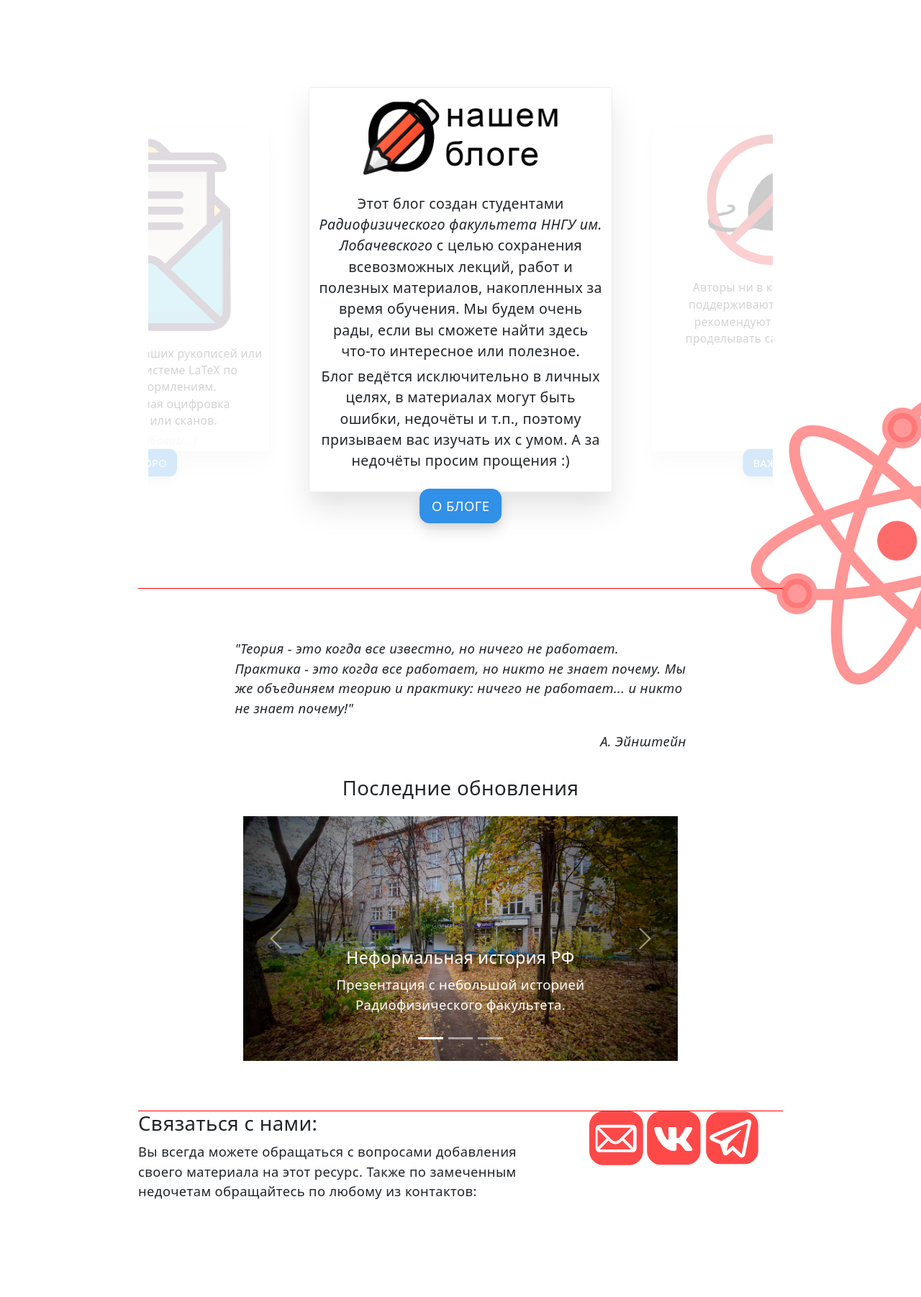
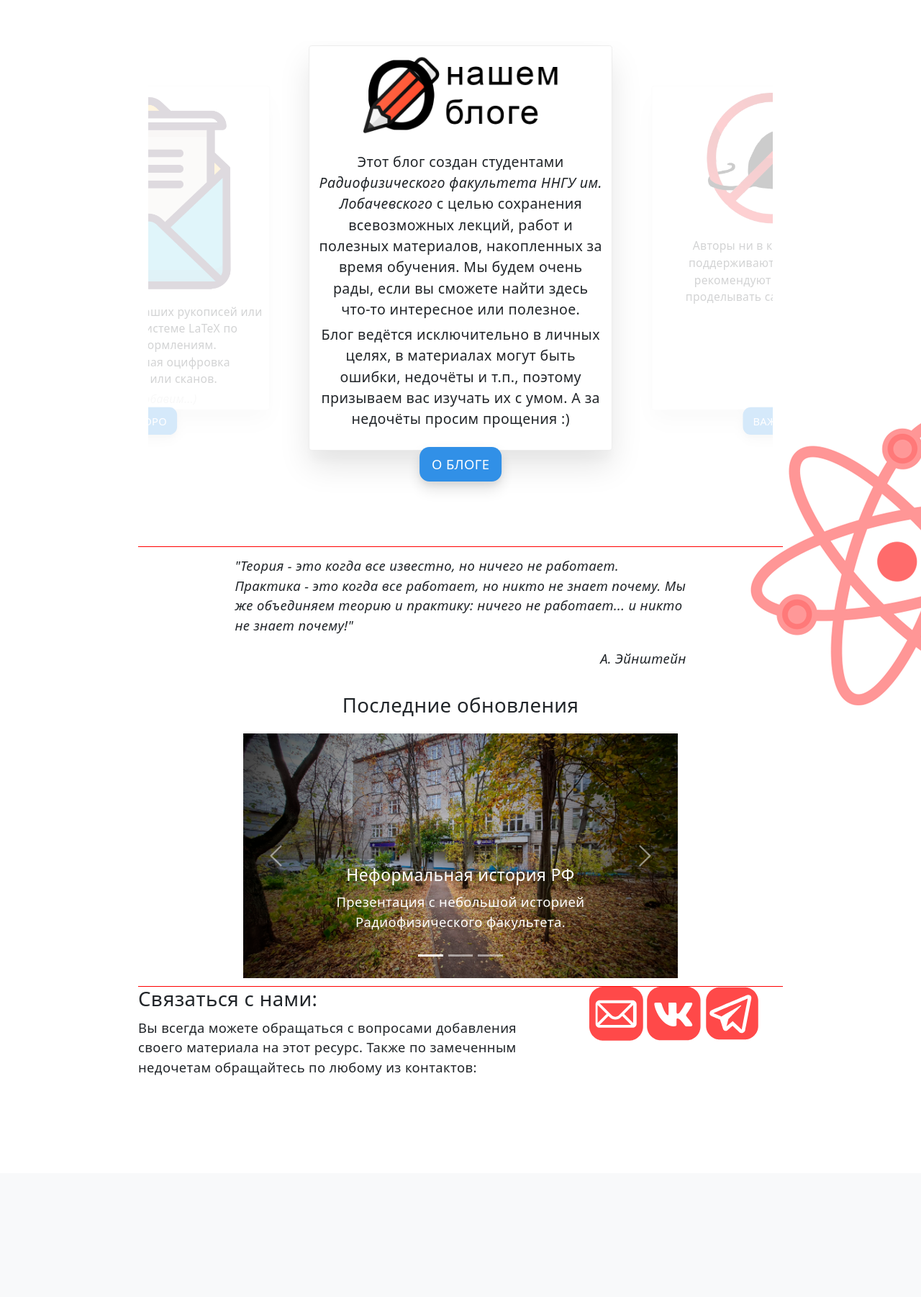
Before and after one commit to YurikBel/BelGor, a Django app: template mainpage/templates/mainpage.html in a window 1280 px wide. Shown: the part 63-1865 px from the top of the page at 72% size. After the commit the page ends 1557 px from the top, so only its background shows below. Run offline with Django 3.2, Linux system fonts and the light colour scheme; the template is opened without the code that fills it, so the values that code supplies are empty; some libraries are stand-ins or nearby versions.

Commit message:
залокал недоделанные графики, добавил ссылки в новости убрал карту отдела в мобилке пофиксил главную страницу

```diff
--- a/mainpage/templates/mainpage.html
+++ b/mainpage/templates/mainpage.html
@@ -81,21 +81,21 @@
       <div class="carousel-item active">
         <img src="/static/image/rf.jpg" class="d-block w-100" alt="...">
         <div class="carousel-caption d-none d-md-block">
-          <h5>Неформальная история РФ</h5>
+          <h5><a class="lastNews" href="/mainpage/test">Неформальная история РФ</a></h5>
           <p>Презентация с небольшой историей Радиофизического факультета.</p>
         </div>
       </div>
       <div class="carousel-item">
         <img src="/static/image/slide2.jpg" class="d-block w-100" alt="...">
         <div class="carousel-caption d-none d-md-block">
-          <h5>Конвертер без ограничений</h5>
+          <h5><a class="lastNews" href="/notes/graph1">Конвертер без ограничений</a></h5>
           <p>Инструкция как написать самому конвертер jpg в pdf.</p>
         </div>
       </div>
       <div class="carousel-item">
         <img src="/static/image/slide3.jpg" class="d-block w-100" alt="...">
         <div class="carousel-caption d-none d-md-block">
-          <a href="/notes/templates/LaTexStat1"><h5>Как написать отчёт в LaTeX?</h5></a>
+          <h5><a class="lastNews" href="/notes/LaTexStat1">Как написать отчёт в LaTeX?</a></h5>
           <p>Краткий очерк с примерами как красиво оформить свой отчёт.</p>
         </div>
       </div>
--- a/static/style/layout.css
+++ b/static/style/layout.css
@@ -126,6 +126,7 @@
 .dropdown-item:hover {
     background-color: var(--color) !important;
     color: white !important;
+    opacity: 0.6;
 }
 
 .elem {
--- a/static/style/mainpage.css
+++ b/static/style/mainpage.css
@@ -78,7 +78,7 @@
 }
 .slider{
     position: relative;
-    top:100px;
+    padding-top: 50px;
     border-bottom-style: solid;
     border-bottom-color: red;
     border-bottom-width: 1px;
@@ -98,22 +98,18 @@
 
 .quote{
     position: relative;
-    top: 150px;
     width: 70%;
     left: 15%;
 }
 
 .news{
     position: relative;
-    top: 150px;
     width: 70%;
     left: 15%;
     padding: 10px;
 }
 
 .contacts{
-    position: relative;
-    top: 200px;
     display: flex;
     justify-content: space-between;
     border-top-style: solid;
@@ -140,6 +136,18 @@
     text-align:right;
 }
 
+.lastNews{
+    text-decoration: none;
+    color: white;
+}
+
+.lastNews:hover {
+    text-decoration: none;
+    color: white;
+    border-bottom:solid white 1px;
+}
+
+
 @media (max-width:700px){
     .news{
         display: none;
```
Also changed, not shown: mainpage/templates/graph.html (+7 -2 lines), static/style/python.css (+11 -0 lines).
